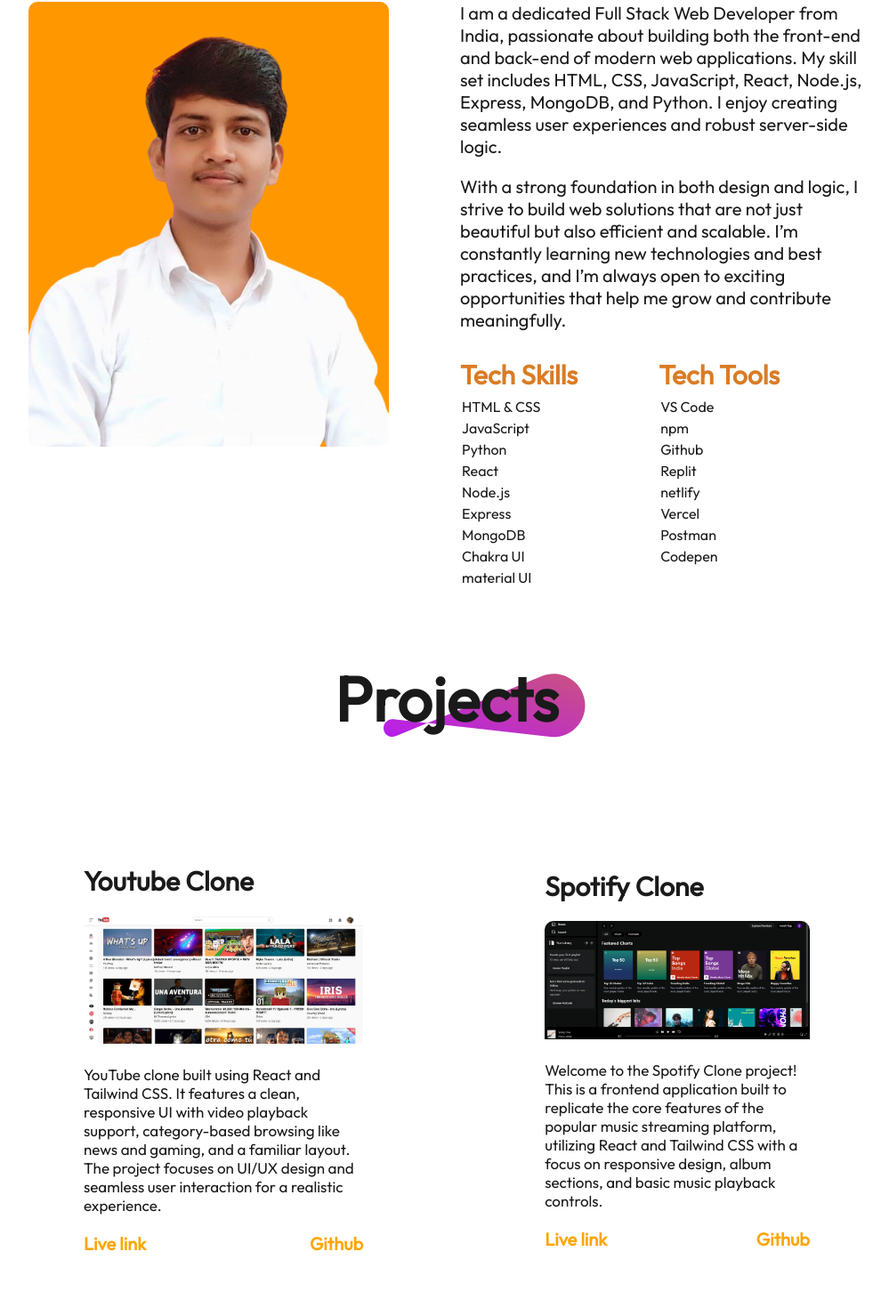
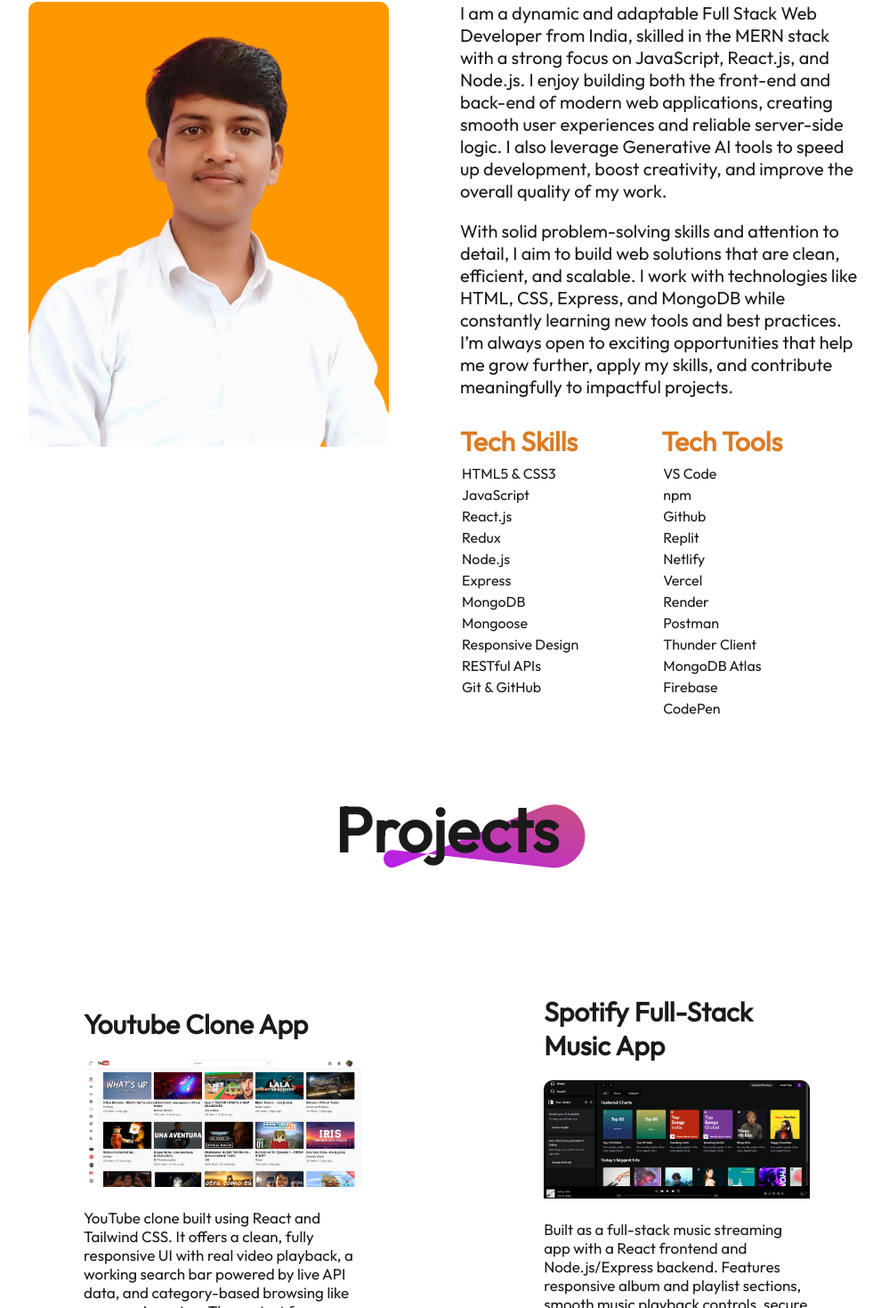
Before and after one commit to Satyam19711/My_Portfolio_Website, a React (Vite) app: page / in a window 1280 px wide. Shown: the part 1075-2545 px from the top of the page at 89% size, without its empty margins (138-1137 px from the left). Built offline with nearby package versions, Linux system fonts and the light colour scheme; no server answers; the database is empty.

Commit message:
feat: update About section and project descriptions for clarity and detail

```diff
--- a/src/Components/About/About.jsx
+++ b/src/Components/About/About.jsx
@@ -20,19 +20,22 @@
         <div className="about-right">
           <div className="about-para">
             <p>
-              I am a dedicated Full Stack Web Developer from India, passionate
-              about building both the front-end and back-end of modern web
-              applications. My skill set includes HTML, CSS, JavaScript, React,
-              Node.js, Express, MongoDB, and Python. I enjoy creating seamless
-              user experiences and robust server-side logic.
+              I am a dynamic and adaptable Full Stack Web Developer from India,
+              skilled in the MERN stack with a strong focus on JavaScript,
+              React.js, and Node.js. I enjoy building both the front-end and
+              back-end of modern web applications, creating smooth user
+              experiences and reliable server-side logic. I also leverage
+              Generative AI tools to speed up development, boost creativity, and
+              improve the overall quality of my work.
             </p>
 
             <p>
-              With a strong foundation in both design and logic, I strive to
-              build web solutions that are not just beautiful but also efficient
-              and scalable. I’m constantly learning new technologies and best
-              practices, and I’m always open to exciting opportunities that help
-              me grow and contribute meaningfully.
+              With solid problem-solving skills and attention to detail, I aim
+              to build web solutions that are clean, efficient, and scalable. I
+              work with technologies like HTML, CSS, Express, and MongoDB while
+              constantly learning new tools and best practices. I’m always open
+              to exciting opportunities that help me grow further, apply my
+              skills, and contribute meaningfully to impactful projects.
             </p>
           </div>
 
@@ -40,16 +43,18 @@
             <div className="about-skill-left">
               <h4 className="skill-tech-heading">Tech Skills</h4>
               <div className="about-skill">
-                <p>HTML & CSS</p>
+                <p>HTML5 & CSS3</p>
               </div>
+
               <div className="about-skill">
                 <p>JavaScript</p>
               </div>
+
               <div className="about-skill">
-                <p>Python</p>
+                <p>React.js</p>
               </div>
               <div className="about-skill">
-                <p>React</p>
+                <p>Redux</p>
               </div>
               <div className="about-skill">
                 <p>Node.js</p>
@@ -62,13 +67,19 @@
               <div className="about-skill">
                 <p>MongoDB</p>
               </div>
-
               <div className="about-skill">
-                <p>Chakra UI</p>
+                <p>Mongoose</p>
+              </div>
+              <div className="about-skill">
+                <p>Responsive Design</p>
               </div>
 
               <div className="about-skill">
-                <p>material UI</p>
+                <p>RESTful APIs</p>
+              </div>
+
+              <div className="about-skill">
+                <p>Git & GitHub</p>
               </div>
             </div>
 
@@ -88,16 +99,29 @@
                 <p>Replit</p>
               </div>
               <div className="about-teck-tools">
-                <p>netlify</p>
+                <p>Netlify</p>
               </div>
               <div className="about-teck-tools">
                 <p>Vercel</p>
               </div>
               <div className="about-teck-tools">
+                <p>Render</p>
+              </div>
+              <div className="about-teck-tools">
                 <p>Postman</p>
               </div>
               <div className="about-teck-tools">
-                <p>Codepen</p>
+                <p>Thunder Client</p>
+              </div>
+
+              <div className="about-teck-tools">
+                <p>MongoDB Atlas</p>
+              </div>
+              <div className="about-teck-tools">
+                <p>Firebase</p>
+              </div>
+              <div className="about-teck-tools">
+                <p>CodePen</p>
               </div>
             </div>
           </div>
--- a/src/Components/Contact/Contact.css
+++ b/src/Components/Contact/Contact.css
@@ -203,7 +203,7 @@
   }
 
   .contact-right textarea {
-    width: 95%;
+    width: 91%;
     font-size: 20px;
   }
 
--- a/src/Components/Hero/Hero.jsx
+++ b/src/Components/Hero/Hero.jsx
@@ -68,7 +68,7 @@
 
         <div className="hero-resume">
           <a
-            href="https://drive.google.com/file/d/1M_imbxdbE2VmGi0tI57WF7R_r6VVT7LK/view?usp=sharing"
+            href="https://drive.google.com/file/d/1wvHviQE7jTXj_YjGXMRdfu_v-580qn3e/view?usp=sharing"
             target="_blank"
           >
             My Resume
--- a/src/Components/MyProjects/MyProjects.jsx
+++ b/src/Components/MyProjects/MyProjects.jsx
@@ -14,18 +14,18 @@
 
       <div className="project-section">
         <div className="project-left">
-          <h3>Youtube Clone</h3>
+          <h3>Youtube Clone App</h3>
           <img src={yt} alt="" />
 
           <p>
-            YouTube clone built using React and Tailwind CSS. It features a
-            clean, responsive UI with video playback support, category-based
-            browsing like news and gaming, and a familiar layout. The project
-            focuses on UI/UX design and seamless user interaction for a
-            realistic experience.
+            YouTube clone built using React and Tailwind CSS. It offers a clean,
+            fully responsive UI with real video playback, a working search bar
+            powered by live API data, and category-based browsing like news and
+            gaming. The project focuses on smooth navigation, improved UI/UX,
+            and a realistic YouTube-style viewing experience.
           </p>
           <div className="link">
-            <a href="https://ytubee.vercel.app/" target="_blank">
+            <a href="https://satyam1919-youtube.vercel.app" target="_blank">
               Live link
             </a>
             <a href="https://github.com/Satyam19711/React_YT" target="_blank">
@@ -35,18 +35,21 @@
         </div>
 
         <div className="project-right">
-          <h3>Spotify Clone</h3>
+          <h3> Spotify Full-Stack Music App</h3>
           <img src={spotify} alt="" />
           <p>
-            Welcome to the Spotify Clone project! This is a frontend application
-            built to replicate the core features of the popular music streaming
-            platform, utilizing React and Tailwind CSS with a focus on
-            responsive design, album sections, and basic music playback
-            controls.
+            Built as a full-stack music streaming app with a React frontend and
+            Node.js/Express backend. Features responsive album and playlist
+            sections, smooth music playback controls, secure audio/image uploads
+            via Cloudinary, authentication, and an Admin panel to
+            add/update/delete songs and manage content.
           </p>
 
           <div className="link">
-            <a href="https://satyamspotifyclone.netlify.app/" target="_blank">
+            <a
+              href="https://satyam1919-spotify-clone.vercel.app"
+              target="_blank"
+            >
               Live link
             </a>
             <a
```
